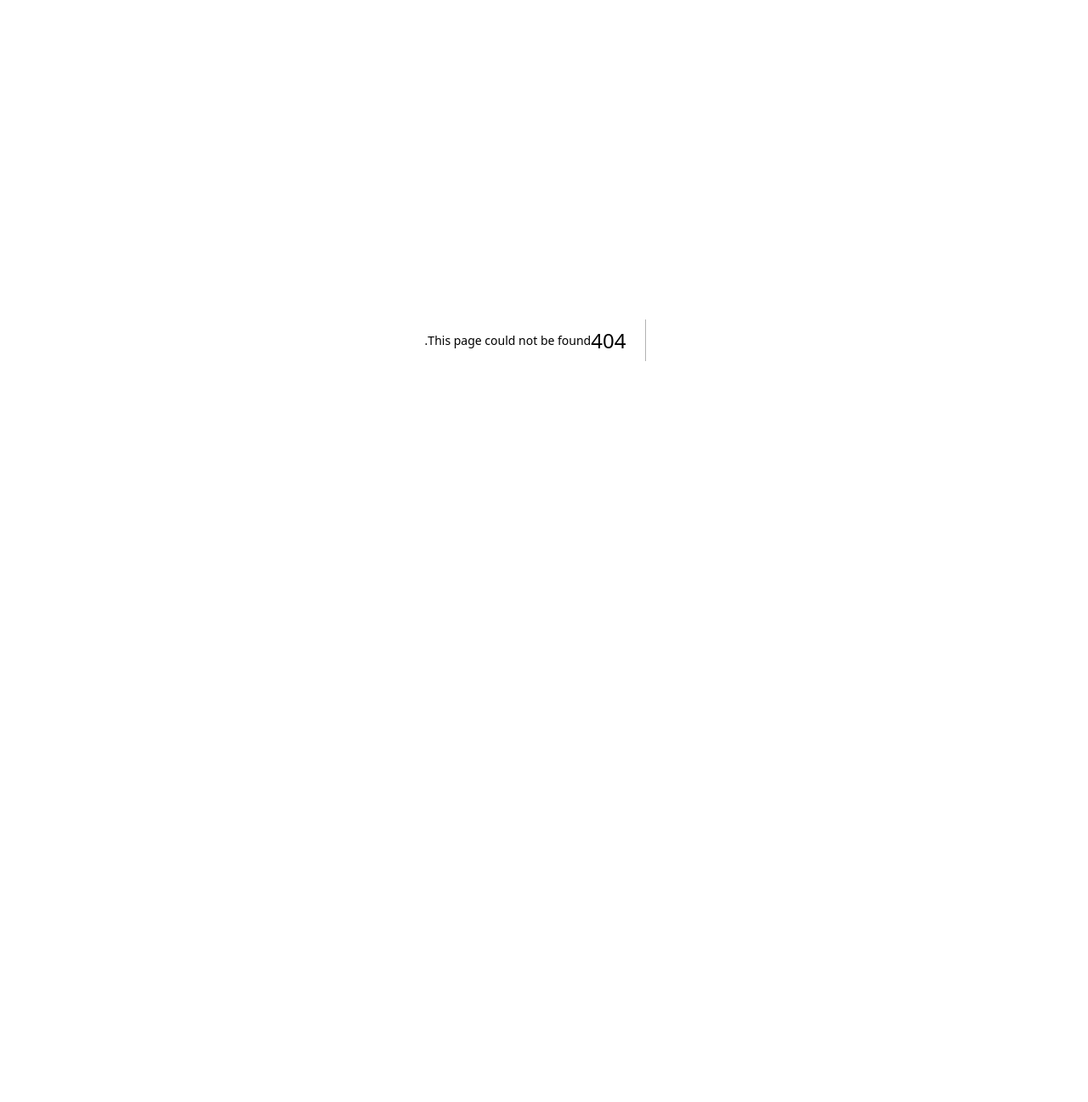
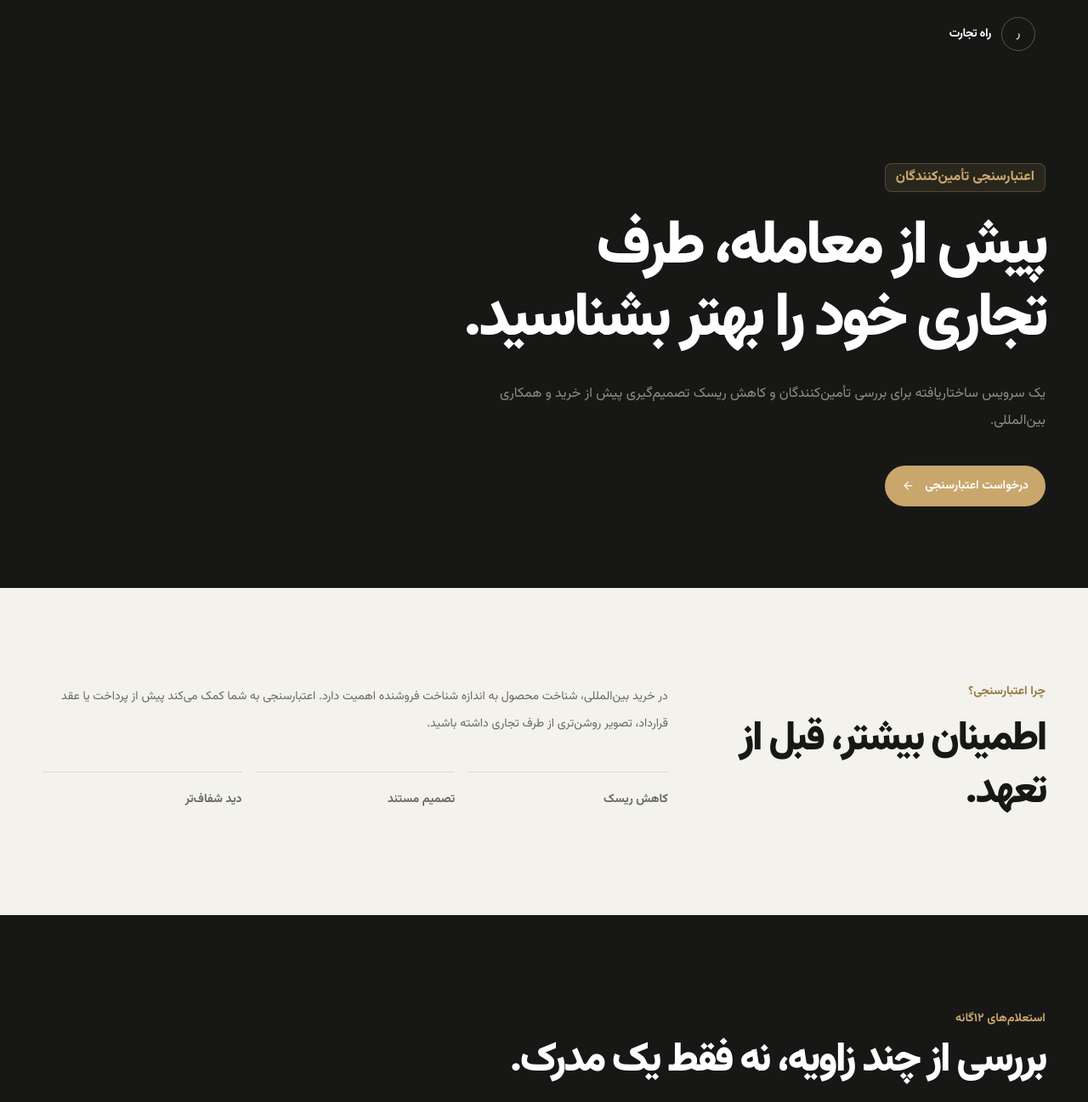
Before and after one commit to artinasd/import-export, a Next.js app: page /supplier-verification in a window 1280 px wide. Before the commit this address had no page. Shown: the top 1297 px of the page at 85% size. Before the commit the page ends 800 px from the top, so only its background shows below. Built offline with nearby package versions, Linux system fonts and the light colour scheme.

Commit message:
Add supplier verification service page

```diff
--- /dev/null
+++ b/app/supplier-verification/page.js
@@ -0,0 +1,22 @@
+import { ArrowLeft, Check, FileCheck2, ShieldCheck } from "lucide-react";
+import Header from "@/components/layout/Header";
+import Footer from "@/components/layout/Footer";
+import PageHeader from "@/components/site/PageHeader";
+
+const checks = ["هویت و مشخصات ثبتی", "سابقه فعالیت و حضور بازار", "اطلاعات تماس و آدرس", "توان تولید یا تأمین", "سوابق تجاری", "بررسی اسناد و گواهی‌ها", "مالکیت و ساختار شرکت", "توان پاسخ‌گویی و ارتباط", "شرایط پرداخت و معامله", "ریسک‌های عملیاتی", "نشانه‌های هشدار", "جمع‌بندی و امتیاز ریسک"];
+const steps = [["۰۱", "دریافت درخواست", "اطلاعات شرکت و نوع معامله مشخص می‌شود."], ["۰۲", "دریافت مدارک", "اسناد و اطلاعات مورد نیاز برای بررسی دریافت می‌شود."], ["۰۳", "بررسی و تحلیل", "اطلاعات در چند محور بررسی و ریسک‌های مهم شناسایی می‌شوند."], ["۰۴", "گزارش نهایی", "نتیجه بررسی و جمع‌بندی ریسک در قالب گزارش ارائه می‌شود."]];
+
+export default function SupplierVerificationPage() {
+  return (
+    <main>
+      <Header />
+      <PageHeader eyebrow="اعتبارسنجی تأمین‌کنندگان" title="پیش از معامله، طرف تجاری خود را بهتر بشناسید." description="یک سرویس ساختاریافته برای بررسی تأمین‌کنندگان و کاهش ریسک تصمیم‌گیری پیش از خرید و همکاری بین‌المللی." actionHref="/supplier-verification/request" actionLabel="درخواست اعتبارسنجی" />
+      <section className="bg-[#f3f2ed] py-20 lg:py-28"><div className="container-site"><div className="grid gap-12 lg:grid-cols-[.7fr_1.3fr] lg:items-start"><div><p className="text-sm font-bold text-[#98783f]">چرا اعتبارسنجی؟</p><h2 className="mt-4 font-display text-3xl font-black leading-[1.3] sm:text-5xl">اطمینان بیشتر، قبل از تعهد.</h2></div><div className="max-w-3xl text-sm leading-8 text-[#686963]"><p>در خرید بین‌المللی، شناخت محصول به اندازه شناخت فروشنده اهمیت دارد. اعتبارسنجی به شما کمک می‌کند پیش از پرداخت یا عقد قرارداد، تصویر روشن‌تری از طرف تجاری داشته باشید.</p><div className="mt-10 grid gap-4 sm:grid-cols-3"><div className="border-t border-black/10 pt-4 font-bold">کاهش ریسک</div><div className="border-t border-black/10 pt-4 font-bold">تصمیم مستند</div><div className="border-t border-black/10 pt-4 font-bold">دید شفاف‌تر</div></div></div></div></div></section>
+      <section className="bg-[#171816] py-20 text-white lg:py-28"><div className="container-site"><div className="mb-12 max-w-2xl"><p className="text-sm font-bold text-[#c9a66b]">استعلام‌های ۱۲گانه</p><h2 className="mt-4 font-display text-3xl font-black sm:text-5xl">بررسی از چند زاویه، نه فقط یک مدرک.</h2></div><div className="grid border-t border-white/10 sm:grid-cols-2 lg:grid-cols-3">{checks.map((check, index) => <div key={check} className="flex items-center gap-4 border-b border-white/10 p-5 text-sm text-white/75"><span className="flex h-8 w-8 shrink-0 items-center justify-center rounded-full border border-white/10 text-xs text-[#c9a66b]">{String(index + 1).padStart(2, "0")}</span>{check}</div>)}</div></div></section>
+      <section className="bg-[#f3f2ed] py-20 lg:py-28"><div className="container-site"><div className="mb-12 max-w-2xl"><p className="text-sm font-bold text-[#98783f]">فرآیند اعتبارسنجی</p><h2 className="mt-4 font-display text-3xl font-black sm:text-5xl">از درخواست تا گزارش نهایی.</h2></div><div className="grid border-t border-black/10 md:grid-cols-2 lg:grid-cols-4">{steps.map(([number, title, text]) => <div key={number} className="border-b border-black/10 p-7 lg:border-l lg:p-8 last:lg:border-l-0"><span className="text-xs text-[#98783f]">{number}</span><h3 className="mt-10 text-lg font-black">{title}</h3><p className="mt-3 text-sm leading-7 text-[#686963]">{text}</p></div>)}</div></div></section>
+      <section className="bg-[#e4e2da] py-20 lg:py-24"><div className="container-site"><div className="grid gap-10 lg:grid-cols-[1fr_.8fr] lg:items-end"><div><div className="flex h-12 w-12 items-center justify-center rounded-full bg-[#171816] text-white"><ShieldCheck size={20} /></div><h2 className="mt-7 font-display text-3xl font-black sm:text-5xl">گزارش نهایی، برای تصمیم شما.</h2><p className="mt-5 max-w-2xl text-sm leading-8 text-[#686963]">در نسخه نهایی سرویس، نتیجه بررسی، سطح ریسک، موارد مهم و مدارک بررسی‌شده در قالب یک گزارش ساختاریافته ارائه خواهد شد.</p></div><a href="/supplier-verification/request" className="inline-flex w-fit items-center gap-3 rounded-full bg-[#171816] px-6 py-4 text-sm font-bold text-white transition hover:bg-[#98783f]">شروع درخواست<ArrowLeft size={15} /></a></div></div></section>
+      <section className="bg-[#f3f2ed] py-20 lg:py-24"><div className="container-site"><div className="grid gap-5 md:grid-cols-3"><div className="rounded-3xl border border-black/10 p-7"><FileCheck2 size={20} /><h3 className="mt-6 font-black">نمونه گزارش</h3><p className="mt-3 text-sm leading-7 text-[#686963]">نمایش نمونه‌ای از ساختار گزارش اعتبارسنجی.</p></div><div className="rounded-3xl border border-black/10 p-7"><Check size={20} /><h3 className="mt-6 font-black">سطوح خدمات</h3><p className="mt-3 text-sm leading-7 text-[#686963]">سطوح مختلف بررسی متناسب با نوع معامله و نیاز شما.</p></div><div className="rounded-3xl border border-black/10 p-7"><ShieldCheck size={20} /><h3 className="mt-6 font-black">سوالات متداول</h3><p className="mt-3 text-sm leading-7 text-[#686963]">پاسخ به سوالات مهم درباره فرآیند، مدارک و خروجی سرویس.</p></div></div></div></section>
+      <Footer />
+    </main>
+  );
+}
```
